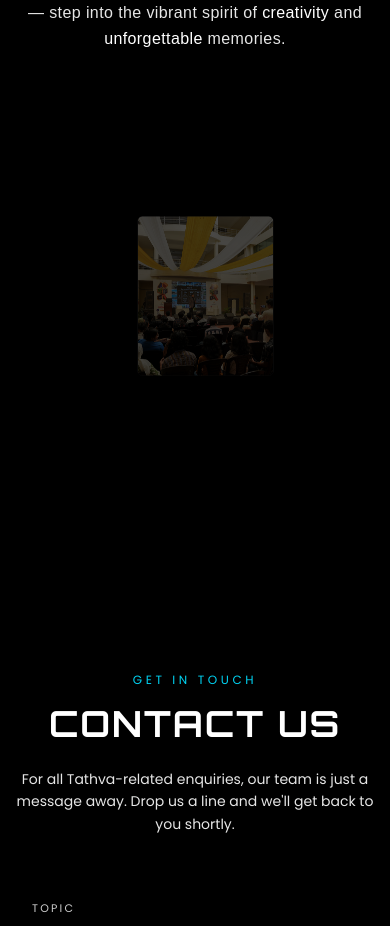
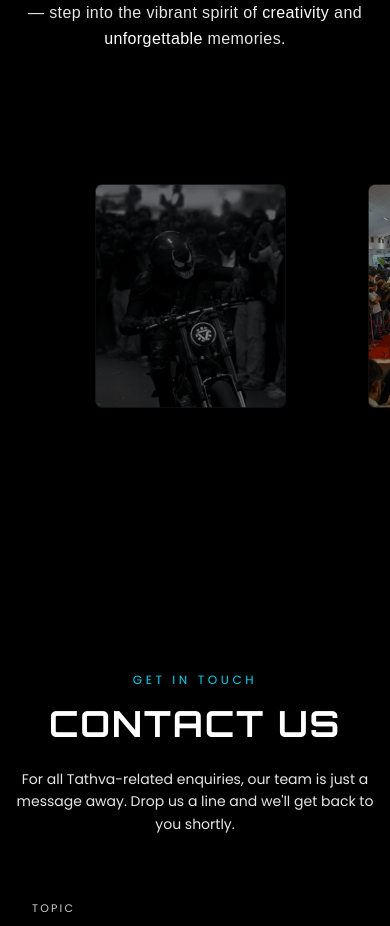
Before and after one commit to Tathva-26/temp, a Next.js app: page / in a window 390 px wide. Shown: the part 2960-3886 px from the top of the page. Built offline with nearby package versions, Linux system fonts and the light colour scheme.

Commit message:
back to 3 pics in mobile view

```diff
--- a/src/components/MobileGallery.jsx
+++ b/src/components/MobileGallery.jsx
@@ -93,8 +93,8 @@ const MobileGallery = forwardRef((props, ref) => {
       const factor = 1 - Math.min(1, distance / maxDist);
       updates.push({
         card,
-        scale: 0.5 + factor * 0.5,
-        opacity: 0.3 + factor * 0.7,
+        scale: 0.7 + factor * 0.3,
+        opacity: Math.min(1, 0.67 + factor * 0.33),
       });
     });
 
@@ -237,7 +237,7 @@ const MobileGallery = forwardRef((props, ref) => {
       style={{ scrollBehavior: "auto" }}
       className="relative overflow-x-scroll snap-x py-16 [scrollbar-width:none] [&::-webkit-scrollbar]:hidden w-full flex items-center"
     >
-      <div className="flex items-center gap-4 px-[15vw]">
+      <div className="flex items-center gap-0.1 px-[20vw]">
         {GalleryImages.map((img) => (
           <div
             key={img.id}
```
